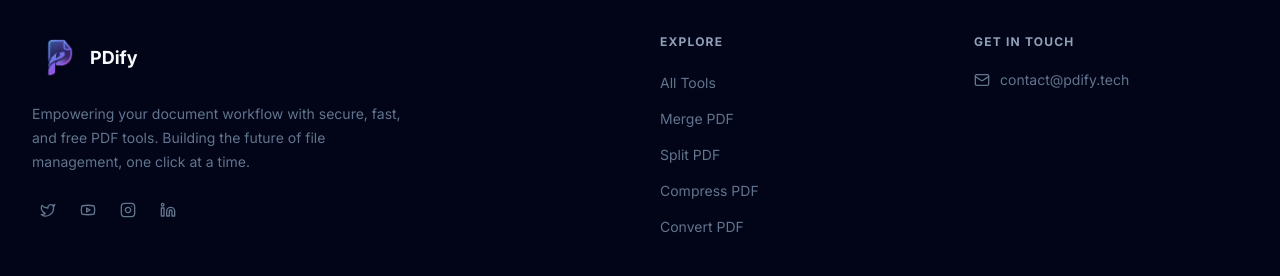
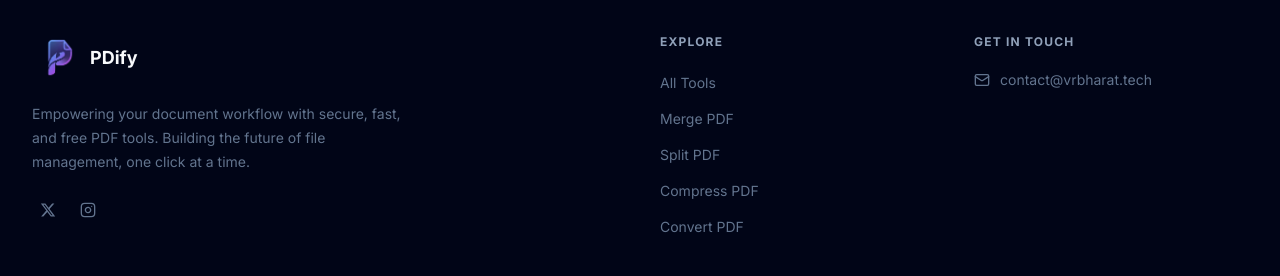
Before and after one commit to Anubhav88s/PDify, a Next.js app: page / in a window 1280 px wide. Shown: the part 2398-2674 px from the top of the page. Built offline with nearby package versions, Linux system fonts and the light colour scheme; no server answers.

Commit message:
footer update

```diff
--- a/src/components/layout/Footer.tsx
+++ b/src/components/layout/Footer.tsx
@@ -1,6 +1,17 @@
 import Link from "next/link";
 import Image from "next/image";
-import { Twitter, Youtube, Instagram, Linkedin, Mail, Heart } from "lucide-react";
+import { Youtube, Instagram, Linkedin, Mail, Heart } from "lucide-react";
+
+const XLogo = ({ className }: { className?: string }) => (
+  <svg
+    xmlns="http://www.w3.org/2000/svg"
+    viewBox="0 0 24 24"
+    fill="currentColor"
+    className={className}
+  >
+    <path d="M18.244 2.25h3.308l-7.227 8.26 8.502 11.24H16.17l-5.214-6.817L4.99 21.75H1.68l7.73-8.835L1.254 2.25H8.08l4.713 6.231zm-1.161 17.52h1.833L7.084 4.126H5.117z" />
+  </svg>
+);
 
 export function Footer() {
   return (
@@ -31,10 +42,8 @@ export function Footer() {
             {/* Social links */}
             <div className="flex gap-2">
               {[
-                { icon: Twitter, label: "X", href: "#" },
-                { icon: Youtube, label: "YouTube", href: "#" },
-                { icon: Instagram, label: "Instagram", href: "#" },
-                { icon: Linkedin, label: "LinkedIn", href: "#" },
+                { icon: XLogo, label: "X", href: "https://x.com/vrBharatb?s=20" },
+                { icon: Instagram, label: "Instagram", href: "https://www.instagram.com/vr_bharat?igsh=ZjR2YmJvZXF2eDN0" },
               ].map((social) => (
                 <Link
                   key={social.label}
@@ -82,10 +91,10 @@ export function Footer() {
               <li className="flex items-center space-x-2.5">
                 <Mail className="h-4 w-4 text-slate-500" />
                 <a
-                  href="mailto:contact@pdify.tech"
+                  href="mailto:contact@vrbharat.tech"
                   className="text-sm text-slate-500 hover:text-white transition-colors duration-200"
                 >
-                  contact@pdify.tech
+                  contact@vrbharat.tech
                 </a>
               </li>
             </ul>
```
